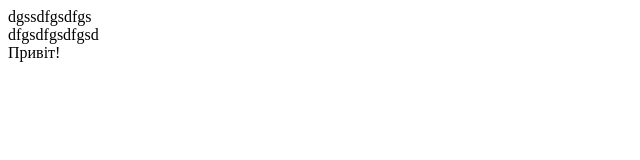
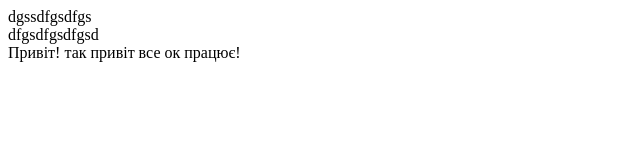
Before and after one commit to bubaduba/testYar, a plain HTML site: page index.html in a window 1280 px wide. Shown: the whole page, without its empty margins (0-640 px from the left). Drawn offline with Linux system fonts and the light colour scheme.

Commit message:
Ще правки відповідь

```diff
--- a/index.html
+++ b/index.html
@@ -10,5 +10,7 @@
 <body>
 	Привіт!
 
+так привіт все ок працює!
+
 </body>
 </html>
```
